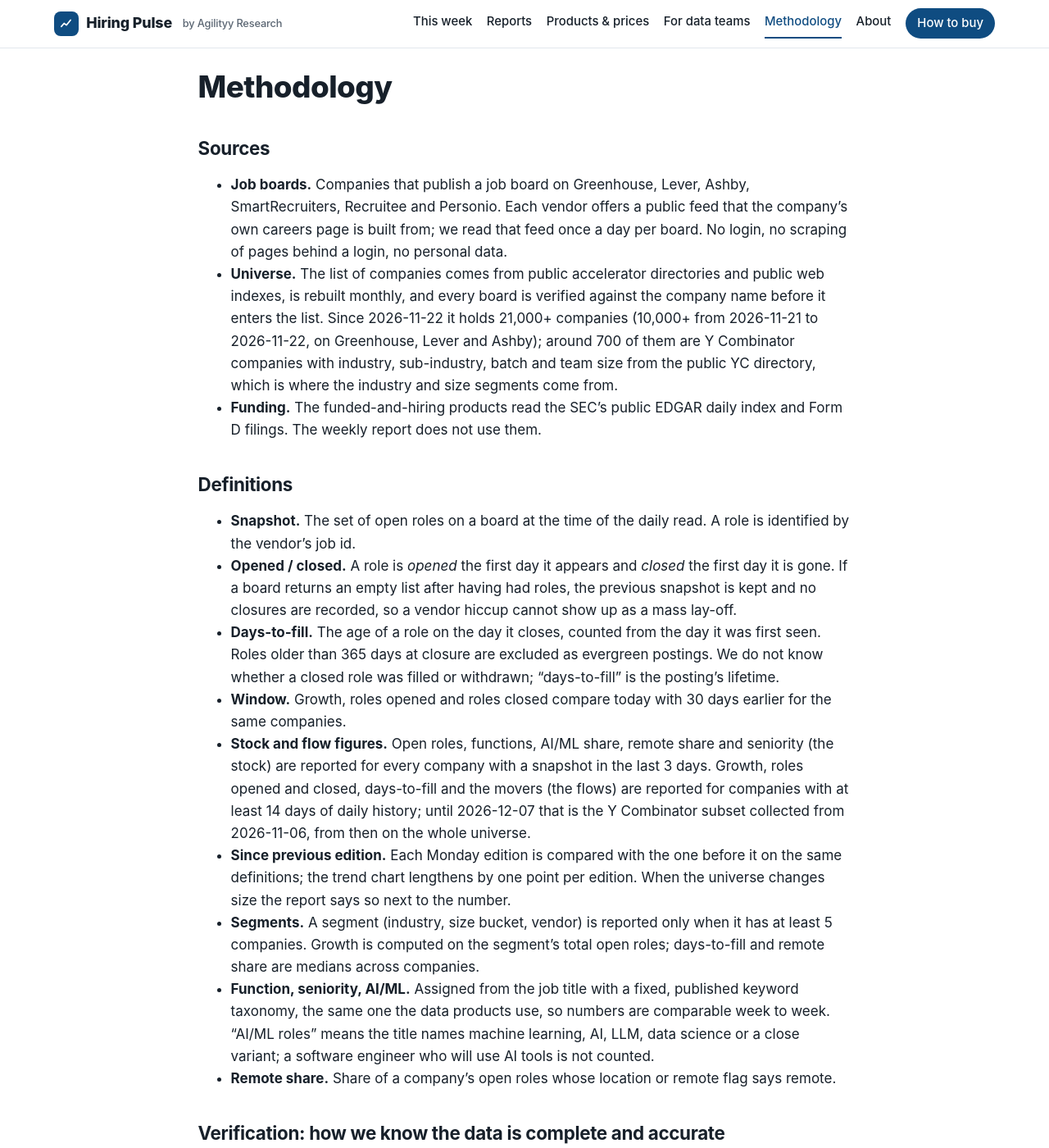
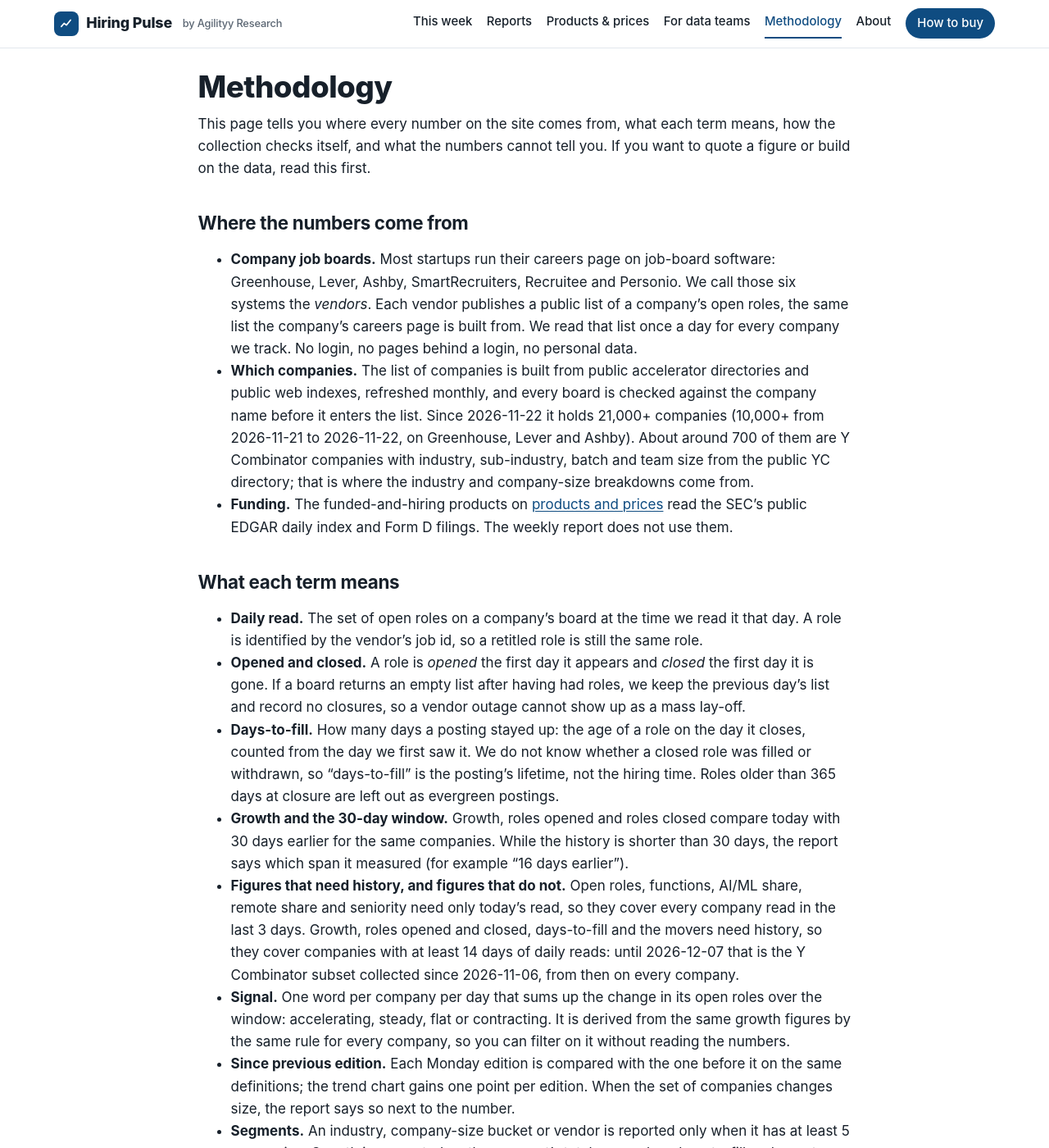
Before and after one commit to agilityy-research/hiring-pulse, a Jekyll site: the page built from methodology.md, in a window 1280 px wide and 1400 px high. Shown: the whole window at 82% size. Built offline with Jekyll 4.4.1, drawn with Linux system fonts in a browser that asks for light colours; our own code applies the rules of GitHub Pages for plain Markdown files; some of the changed text lies outside the part shown.

Commit message:
Methodology and reports index: plain-word glosses for vendor, daily read, days-to-fill, signal and the history-based figures; no page ends without a link onward
Co-Authored-By: Claude Fable 5.1 <noreply@anthropic.com>

```diff
--- a/methodology.md
+++ b/methodology.md
@@ -6,87 +6,102 @@ permalink: /methodology/
 ---
 # Methodology
 
-## Sources
+This page tells you where every number on the site comes from, what each term means, how the collection checks itself,
+and what the numbers cannot tell you. If you want to quote a figure or build on the data, read this first.
 
-- **Job boards.** Companies that publish a job board on {{ site.coverage.vendors }}. Each vendor offers a public feed
-  that the company's own careers page is built from; we read that feed once a day per board. No login, no scraping
-  of pages behind a login, no personal data.
-- **Universe.** The list of companies comes from public accelerator directories and public web indexes, is rebuilt
-  monthly, and every board is verified against the company name before it enters the list. Since
+## Where the numbers come from
+
+- **Company job boards.** Most startups run their careers page on job-board software: {{ site.coverage.vendors }}.
+  We call those six systems the *vendors*. Each vendor publishes a public list of a company's open roles, the same list
+  the company's careers page is built from. We read that list once a day for every company we track. No login, no
+  pages behind a login, no personal data.
+- **Which companies.** The list of companies is built from public accelerator directories and public web indexes,
+  refreshed monthly, and every board is checked against the company name before it enters the list. Since
   {{ site.coverage.companies_since }} it holds {{ site.coverage.companies }} companies ({{ site.coverage.companies_before }} from
-  {{ site.coverage.daily_since }} to {{ site.coverage.companies_since }}, on Greenhouse, Lever and Ashby); {{ site.coverage.with_industry }} of them are Y
-  Combinator companies with industry, sub-industry, batch and team size from the public YC directory, which is where
-  the industry and size segments come from.
-- **Funding.** The funded-and-hiring products read the SEC's public EDGAR daily index and Form D filings. The weekly
-  report does not use them.
+  {{ site.coverage.daily_since }} to {{ site.coverage.companies_since }}, on Greenhouse, Lever and Ashby). About
+  {{ site.coverage.with_industry }} of them are Y Combinator companies with industry, sub-industry, batch and team size
+  from the public YC directory; that is where the industry and company-size breakdowns come from.
+- **Funding.** The funded-and-hiring products on [products and prices]({{ '/data/' | relative_url }}) read the SEC's public
+  EDGAR daily index and Form D filings. The weekly report does not use them.
 
-## Definitions
+## What each term means
 
-- **Snapshot.** The set of open roles on a board at the time of the daily read. A role is identified by the vendor's
-  job id.
-- **Opened / closed.** A role is *opened* the first day it appears and *closed* the first day it is gone. If a board
-  returns an empty list after having had roles, the previous snapshot is kept and no closures are recorded, so a vendor
-  hiccup cannot show up as a mass lay-off.
-- **Days-to-fill.** The age of a role on the day it closes, counted from the day it was first seen. Roles older than
-  365 days at closure are excluded as evergreen postings. We do not know whether a closed role was filled or withdrawn;
-  "days-to-fill" is the posting's lifetime.
-- **Window.** Growth, roles opened and roles closed compare today with 30 days earlier for the same companies.
-- **Stock and flow figures.** Open roles, functions, AI/ML share, remote share and seniority (the stock) are reported
-  for every company with a snapshot in the last 3 days. Growth, roles opened and closed, days-to-fill and the movers
-  (the flows) are reported for companies with at least 14 days of daily history; until {{ site.coverage.flows_from }}
-  that is the Y Combinator subset collected from {{ site.coverage.yc_subset_since }}, from then on the whole universe.
+- **Daily read.** The set of open roles on a company's board at the time we read it that day. A role is identified by
+  the vendor's job id, so a retitled role is still the same role.
+- **Opened and closed.** A role is *opened* the first day it appears and *closed* the first day it is gone. If a board
+  returns an empty list after having had roles, we keep the previous day's list and record no closures, so a vendor
+  outage cannot show up as a mass lay-off.
+- **Days-to-fill.** How many days a posting stayed up: the age of a role on the day it closes, counted from the day we
+  first saw it. We do not know whether a closed role was filled or withdrawn, so "days-to-fill" is the posting's
+  lifetime, not the hiring time. Roles older than 365 days at closure are left out as evergreen postings.
+- **Growth and the 30-day window.** Growth, roles opened and roles closed compare today with 30 days earlier for the
+  same companies. While the history is shorter than 30 days, the report says which span it measured (for example
+  "16 days earlier").
+- **Figures that need history, and figures that do not.** Open roles, functions, AI/ML share, remote share and
+  seniority need only today's read, so they cover every company read in the last 3 days. Growth, roles opened and
+  closed, days-to-fill and the movers need history, so they cover companies with at least 14 days of daily reads:
+  until {{ site.coverage.flows_from }} that is the Y Combinator subset collected since {{ site.coverage.yc_subset_since }},
+  from then on every company.
+- **Signal.** One word per company per day that sums up the change in its open roles over the window: accelerating,
+  steady, flat or contracting. It is derived from the same growth figures by the same rule for every company, so you can
+  filter on it without reading the numbers.
 - **Since previous edition.** Each Monday edition is compared with the one before it on the same definitions; the
-  trend chart lengthens by one point per edition. When the universe changes size the report says so next to the number.
-- **Segments.** A segment (industry, size bucket, vendor) is reported only when it has at least 5 companies. Growth is
-  computed on the segment's total open roles; days-to-fill and remote share are medians across companies.
-- **Function, seniority, AI/ML.** Assigned from the job title with a fixed, published keyword taxonomy, the same one
-  the data products use, so numbers are comparable week to week. "AI/ML roles" means the title names machine
-  learning, AI, LLM, data science or a close variant; a software engineer who will use AI tools is not counted.
-- **Remote share.** Share of a company's open roles whose location or remote flag says remote.
+  trend chart gains one point per edition. When the set of companies changes size, the report says so next to the number.
+- **Segments.** An industry, company-size bucket or vendor is reported only when it has at least 5 companies. Growth is
+  computed on the segment's total open roles; days-to-fill and remote share are medians across its companies.
+- **Function, seniority, AI/ML.** Assigned from the job title with a fixed, published list of keywords, the same one
+  the data products use, so numbers compare week to week. "AI/ML roles" means the title names machine learning, AI,
+  LLM, data science or a close variant; a software engineer who will use AI tools is not counted.
+- **Remote share.** The share of a company's open roles whose location or remote flag says remote.
 
-## Verification: how we know the data is complete and accurate
+## How we know the data is complete and accurate
 
-No manual review: the collection measures itself at the end of every run and writes a quality record for the day;
-a monitoring job turns the thresholds below into alerts, and a run that fails them is repaired or re-run before the
+No manual review: the collection measures itself at the end of every run and writes a quality record for the day. A
+monitoring job turns the thresholds below into alerts, and a run that fails them is repaired or re-run before the
 next report.
 
 | Check | How | Threshold |
 |---|---|---|
-| Fetched-OK rate | Boards that answered with a job list, over all boards in the universe | alert below 97% |
-| Open-roles stability | Total open roles against the previous day, overall and per vendor | alert on a move of more than ±15% in a day |
+| Boards answered | Boards that returned a job list, over all boards tracked | alert below 97% |
+| Day-to-day stability | Total open roles against the previous day, overall and per vendor | alert on a move of more than ±15% in a day |
 | Careers-page agreement | Every run, 25 boards (a fixed sample for the date) are re-counted on the vendor's human careers page, HTML not JSON; agreement means within ±5% | alert below 90% agreement |
-| Closure confirmation | Every run, 10 roles the diff just marked closed are re-fetched at their job URL; confirmed means gone, redirected or no longer naming the role | alert below 90% confirmed |
+| Closures confirmed | Every run, 10 roles just marked closed are re-fetched at their job URL; confirmed means gone, redirected or no longer naming the role | alert below 90% confirmed |
 | Freshness | A day without a quality record | alert after 2 days |
-| Suspicious empties | Boards returning zero roles after having some (previous snapshot kept) | reviewed when they cluster on one vendor |
+| Suspicious empties | Boards returning zero roles after having some (previous day's list kept) | reviewed when they cluster on one vendor |
 
-A healthy day looks like: fetched OK about 99%, open roles within a few percent of yesterday, careers-page agreement
-22 or more of 25, closures confirmed 10 of 10. The first full-universe day, 2026-11-22, measured 99.5% of boards
-fetched, 21 of 21 verifiable boards in agreement and 10 of 10 closures confirmed.
+A healthy day looks like: about 99% of boards answered, open roles within a few percent of yesterday, careers-page
+agreement on 22 or more of 25 boards, closures confirmed 10 of 10. The first full day, 2026-11-22, measured 99.5% of
+boards answered, 21 of 21 verifiable boards in agreement and 10 of 10 closures confirmed.
 
 ## Who is in the benchmark, and who is not
 
-The universe is every company with a public job board on the six vendors that our monthly refresh can find; it is
-mostly venture-backed technology companies, but a public board does not make a startup. **Large employers, staffing
-and recruiting agencies and franchise networks are tracked in the daily feed but excluded from the benchmark**: the
-findings, charts, headline numbers and tables. A company is excluded when the universe record tags it
-(`excludeFromBenchmarks`, with the reason), or, until it is tagged, when its board lists more than 1,000 open roles,
-a size very few startups reach. Every edition states how many companies were excluded and why. The rule was introduced on
-2026-11-24 after the first full-universe edition listed Domino's, AECOM and two staffing agencies among the largest
+We track every company with a public job board on the six vendors that our monthly refresh can find. That is mostly
+venture-backed technology companies, but a public board does not make a startup. **Large employers, staffing and
+recruiting agencies, franchise networks, hospitals, universities and public bodies, and vendors' own test boards are
+tracked in the daily data but excluded from the benchmark**: the findings, charts, headline numbers and tables. A company
+is excluded when our company record tags it with a reason, or, until it is tagged, when its board lists more than 1,000
+open roles, a size very few startups reach. Every edition states how many companies were excluded and why. The rule was
+introduced on 2026-11-24 after the first full edition listed Domino's, AECOM and two staffing agencies among the largest
 "startup" boards.
 
-## Known limits
+## What the numbers cannot tell you
 
 - Only companies on the six vendors are covered. Companies with a custom careers site, or on Workday, iCIMS,
-  Workable and the like, are not in the daily universe; the sample skews to venture-backed technology companies.
+  Workable and the like, are not tracked daily; the sample leans to venture-backed technology companies.
 - A posting is not a hire. Days-to-fill measures how long a role stays advertised.
 - Titles are classified by keywords; unusual titles land in "Other".
-- Industry and size segments exist only for the YC-backed subset, where the public directory provides them.
-- Daily history on the full universe starts on {{ site.coverage.daily_since }} ({{ site.coverage.companies_before }} companies) and
+- Industry and company-size breakdowns exist only for the Y Combinator subset, where the public directory provides them.
+- Daily history on the full set of companies starts on {{ site.coverage.daily_since }} ({{ site.coverage.companies_before }} companies) and
   {{ site.coverage.companies_since }} ({{ site.coverage.companies }}); the {{ site.coverage.yc_subset }}-company YC subset was collected
-  from {{ site.coverage.yc_subset_since }}. Flow figures for the whole universe therefore mature through December 2026.
+  from {{ site.coverage.yc_subset_since }}. The history-based figures for every company therefore fill in through December 2026.
 
-## Licence and citation
+## Quoting the reports
 
 Reports are released under [CC BY 4.0](https://creativecommons.org/licenses/by/4.0/). Cite as
-"Agilityy Research, Hiring Pulse, YYYY-MM-DD" (the edition date) with a link to the report. Corrections and questions:
-[open an issue](https://github.com/agilityy-research/hiring-pulse/issues) in the repository.
+"Agilityy Research, Hiring Pulse, YYYY-MM-DD" (the edition date) with a link to the report. Found an error or have a
+question about a definition? [Open an issue](https://github.com/agilityy-research/hiring-pulse/issues) on GitHub.
+
+## Next
+
+- Read [this week's report]({{ '/reports/latest/' | relative_url }}), measured exactly as described here.
+- Want the rows behind it, for your own companies and days? See [how to buy]({{ '/get-the-data/' | relative_url }}).
```
Also changed, not shown: reports/index.md (+23 -12 lines).
